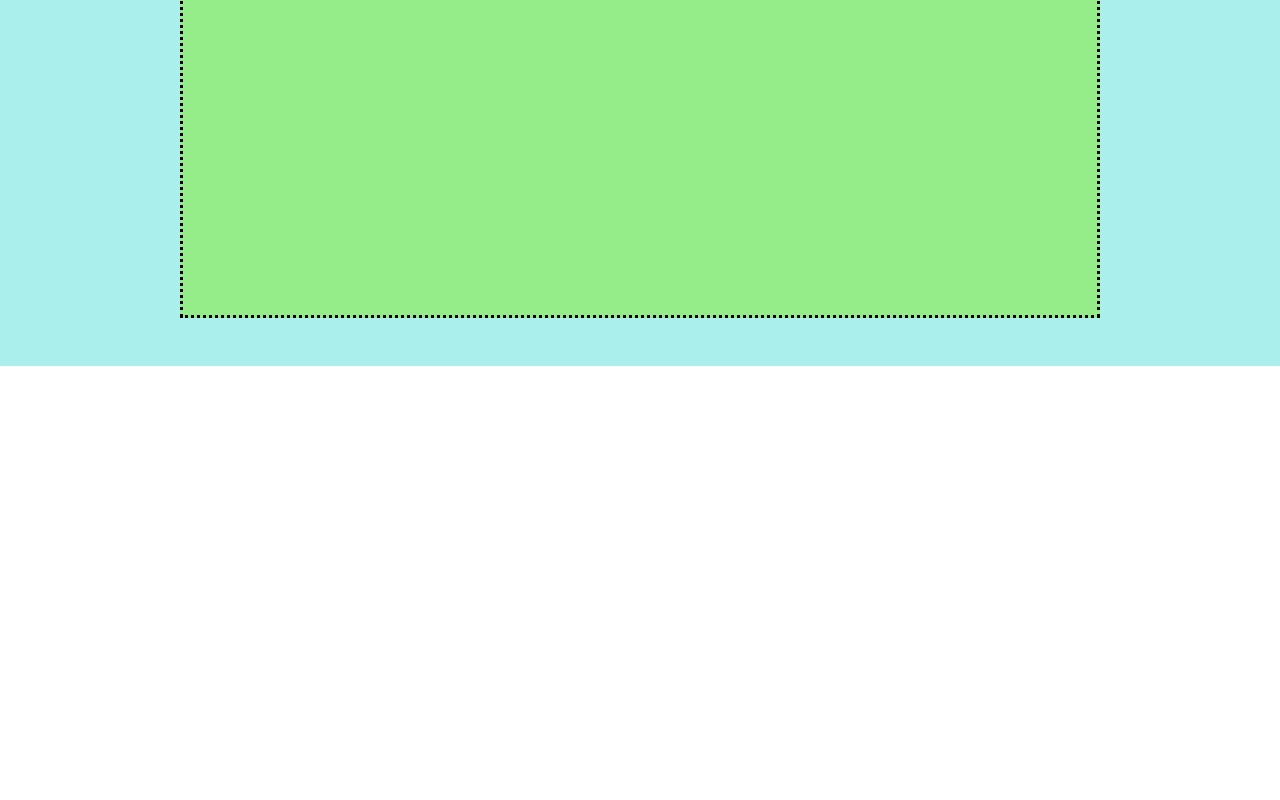
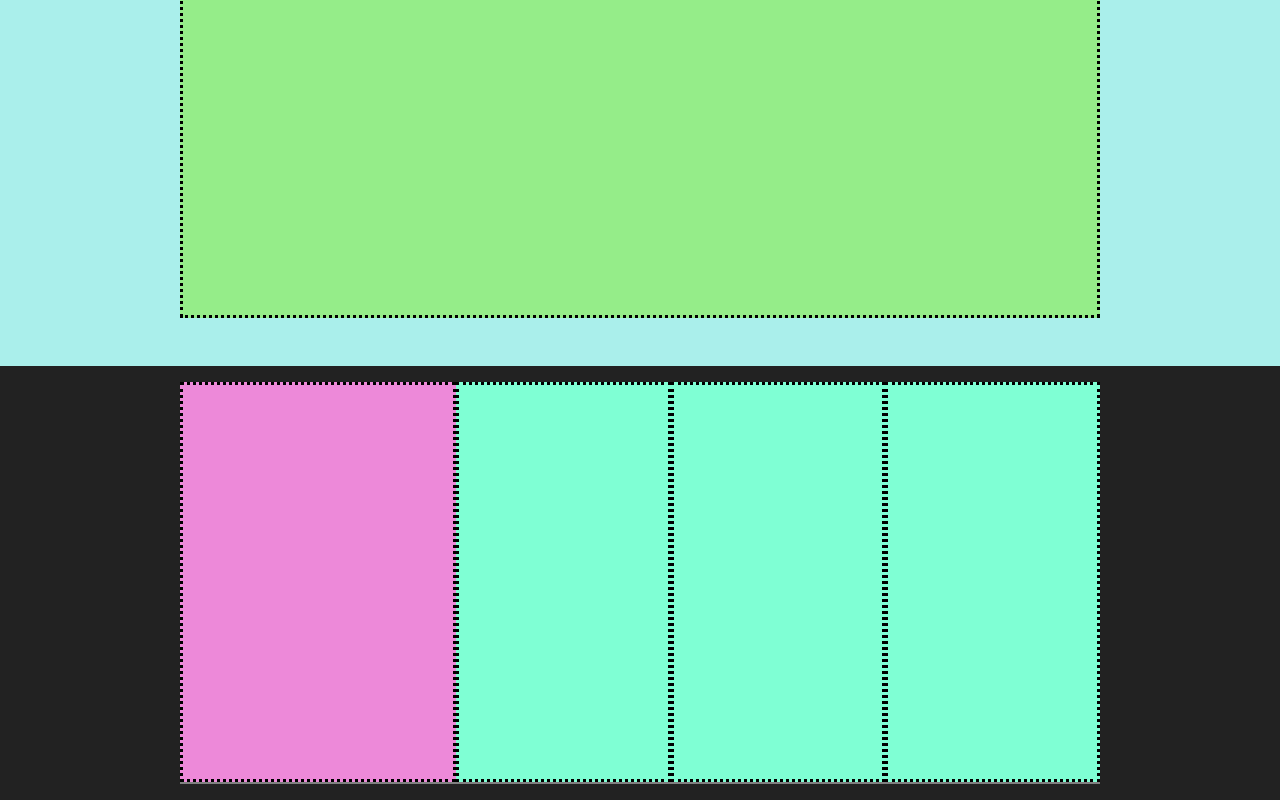
Before and after one commit to HelgaToshkollari/htmlcss-struttura-discord, a plain HTML site: page index.html in a window 1280 px wide. Shown: the part 2302-3102 px from the top of the page. Before the commit the page ends 2764 px from the top, so only its background shows below. Drawn offline with Linux system fonts and the light colour scheme.

Commit message:
adds footer

```diff
--- a/css/style.css
+++ b/css/style.css
@@ -74,3 +74,28 @@ main section{
     height: 600px;
     border: 3px dotted black;
 }
+footer{
+    background-color: rgb(34, 34, 34);
+}
+
+.top{
+    width: 100%;
+    display: flex;
+    margin: 1rem 0;
+    border-bottom: 2px solid gray;
+
+}
+.top .main-col {
+    background-color: rgb(237, 137, 217);
+    display: flex;
+    width: 30%;
+    height: 400px;
+    border: 3px dotted black;
+}
+.top .side-col{
+    display: flex;
+    background-color: aquamarine;
+    height: 400px;
+    flex-grow: 3;
+    border: 3px dotted black;
+}
--- a/index.html
+++ b/index.html
@@ -67,20 +67,34 @@
 
 
                 </div>
+            </section>
 
-
-            </section>
-            <section>
-
-            </section>
         </main>
         <footer>
-            <section>
+            <div class="container ">
+                <div class="top">
+                    <div class="main-col">
 
-            </section>
-            <section>
+                    </div>
+                    <div class="side-col">
 
-            </section>
+                    </div>
+                    <div class="side-col">
+
+                    </div>
+                    <div class="side-col">
+
+                </div>
+
+                <div class="bottom">
+                    <div class="logo">
+
+                    </div>
+                    <div class="bottone">
+
+                    </div>
+                </div>
+            </div>
         </footer>
     </body>
 </html>
```
